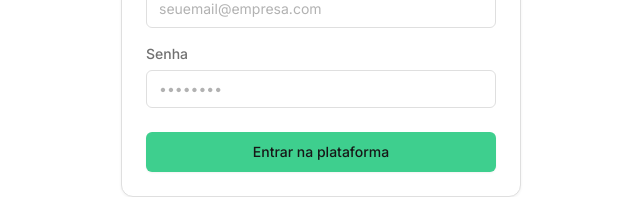
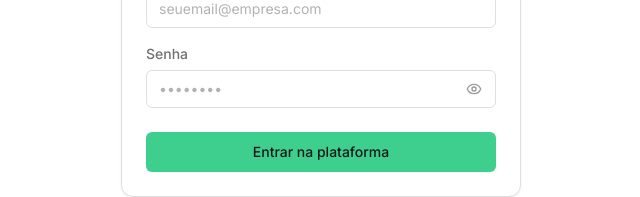
Before and after one commit to JoaooffZz/test_fullstack, a React (Vite) app in the folder frontend/: page /login in a window 1280 px wide. Shown: the part 376-573 px from the top of the page, without its empty margins (319-959 px from the left). Built offline with nearby package versions, Linux system fonts and the light colour scheme.

Commit message:
feat(frontend): add native password visibility toggle with eye icon inside Input component

```diff
--- a/frontend/src/components/Input.tsx
+++ b/frontend/src/components/Input.tsx
@@ -1,4 +1,5 @@
-import React from 'react';
+import React, { useState } from 'react';
+import { Eye, EyeOff } from 'lucide-react';
 
 interface InputProps extends React.InputHTMLAttributes<HTMLInputElement> {
   label?: string;
@@ -10,9 +11,14 @@ export const Input: React.FC<InputProps> = ({
   error,
   className = '',
   id,
+  type,
   ...props
 }) => {
+  const [showPassword, setShowPassword] = useState(false);
   const inputId = id || Math.random().toString(36).substring(2, 9);
+
+  const isPassword = type === 'password';
+  const currentType = isPassword ? (showPassword ? 'text' : 'password') : type;
 
   return (
     <div className="w-full flex flex-col gap-1.5">
@@ -21,11 +27,24 @@ export const Input: React.FC<InputProps> = ({
           {label}
         </label>
       )}
-      <input
-        id={inputId}
-        className={`bg-canvas text-ink text-sm rounded-[6px] border border-hairline focus:border-primary focus:ring-1 focus:ring-primary px-3 py-2 transition-all outline-none placeholder-ink-faint w-full ${error ? 'border-accent-tomato focus:ring-accent-tomato' : ''} ${className}`}
-        {...props}
-      />
+      <div className="relative w-full">
+        <input
+          id={inputId}
+          type={currentType}
+          className={`bg-canvas text-ink text-sm rounded-[6px] border border-hairline focus:border-primary focus:ring-1 focus:ring-primary px-3 py-2 transition-all outline-none placeholder-ink-faint w-full ${isPassword ? 'pr-10' : ''} ${error ? 'border-accent-tomato focus:ring-accent-tomato' : ''} ${className}`}
+          {...props}
+        />
+        {isPassword && (
+          <button
+            type="button"
+            onClick={() => setShowPassword(!showPassword)}
+            className="absolute right-3 top-1/2 -translate-y-1/2 text-ink-mute-2 hover:text-ink cursor-pointer focus:outline-none flex items-center justify-center p-0.5"
+            tabIndex={-1}
+          >
+            {showPassword ? <EyeOff className="w-4 h-4" /> : <Eye className="w-4 h-4" />}
+          </button>
+        )}
+      </div>
       {error && (
         <span className="text-xs text-accent-tomato font-medium">{error}</span>
       )}
```
